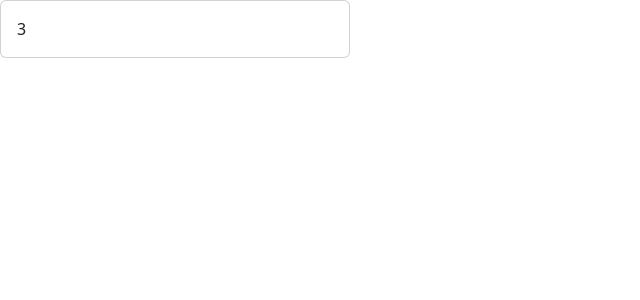
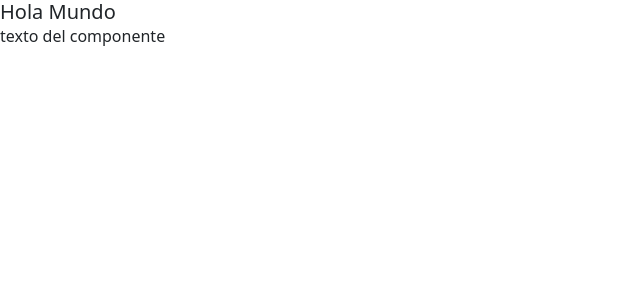
Before and after one commit to EstebanKiito/Skibidi-React, a React (Vite) app: page / in a window 1280 px wide. Shown: the top 300 px of the page, without its empty margins (0-640 px from the left). Built offline with nearby package versions, Linux system fonts and the light colour scheme.

Commit message:
multi props

```diff
--- a/src/App.tsx
+++ b/src/App.tsx
@@ -1,7 +1,8 @@
-import Card from "./components/Card";
+// import Card from "./components/Card";
+import { CardBody } from "./components/Card";
 
 function App() {
-  return <Card body={3} />;
+  return <CardBody title="Hola Mundo" text="texto del componente" />;
 }
 
 export default App;
--- a/src/components/Card.tsx
+++ b/src/components/Card.tsx
@@ -19,18 +19,19 @@
   );
 }
 
-export function CardBody() {
+interface CardBodyProps {
+  title: string;
+  text?: string; // El ? indica que es opcional
+}
+
+export function CardBody(props: CardBodyProps) {
+  const { title, text } = props;
+
   return (
     //<div> Vale la pena crear 1 div : Mejor usar Fragment ( <></>  )
     <>
-      <h5 className="card-title">Card title</h5>
-      <p className="card-text">
-        Some quick example text to build on the card title and make up the bulk
-        of the card’s content.
-      </p>
-      <a href="#" className="btn btn-primary">
-        Go somewhere
-      </a>
+      <h5 className="card-title">{title}</h5>
+      <p className="card-text">{text}</p>
     </>
     //</div>
   );
```
